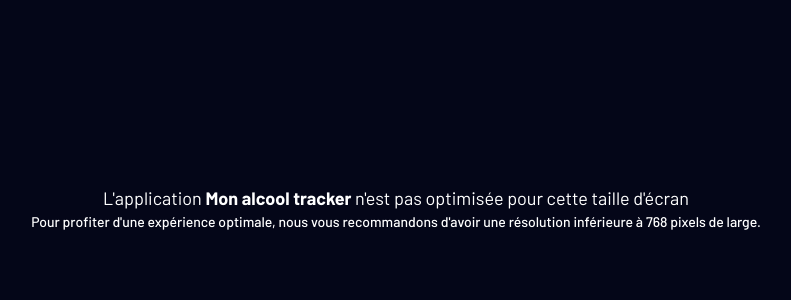
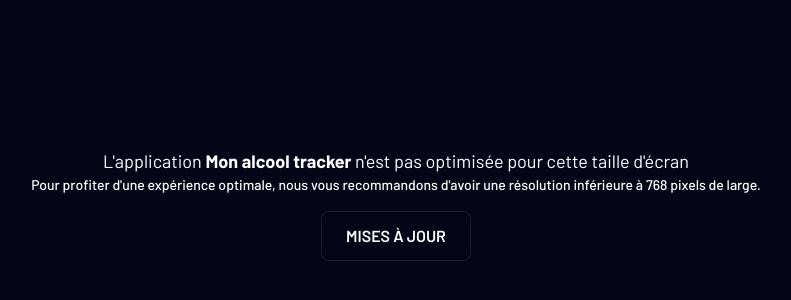
Before and after one commit to lucasboucher/alcool-tracker, a React (Create React App) app: page / in a window 1280 px wide. Shown: the part 256-556 px from the top of the page, without its empty margins (244-1035 px from the left). Built offline with nearby package versions, Linux system fonts and the light colour scheme; some icons are missing.

Commit message:
UPDATE: scroll restoration

```diff
--- a/src/App.js
+++ b/src/App.js
@@ -1,4 +1,5 @@
 import { useEffect, useState } from 'react';
+import { ScrollRestoration } from 'react-router-dom';
 
 import UseLevel from './sections/UseLevel';
 import Glasses from './sections/Glasses';
@@ -114,6 +115,7 @@ function App() {
         />
       </div>
       <ScreenTooWide />
+      <ScrollRestoration />
     </main>
   );
 }
--- a/src/sections/Changelog/index.jsx
+++ b/src/sections/Changelog/index.jsx
@@ -1,4 +1,4 @@
-import { Link } from 'react-router-dom';
+import { Link, ScrollRestoration } from 'react-router-dom';
 
 import { ArrowLeftCircle as ArrowLeftCircleIcon } from 'iconoir-react';
 
@@ -15,7 +15,7 @@ function Changelog() {
           <div className="ml-1 h-2 w-2 rounded-sm bg-main"></div>
         </div>
         <ul className="mb-4 list-disc pl-5">
-          <li>Changelog 👋</li>
+          <li>Page "Mises à jour" 👋</li>
           <li className="opacity-50">Animations (modales et autres)</li>
           <li className="opacity-50">Édition de ses verres</li>
           <li className="opacity-50">Suppression automatique de ses verres</li>
@@ -47,6 +47,7 @@ function Changelog() {
         <ArrowLeftCircleIcon className="mr-1" />
         Revenir à l'accueil
       </Link>
+      <ScrollRestoration />
     </>
   );
 }
--- a/src/sections/ScreenTooWide/index.jsx
+++ b/src/sections/ScreenTooWide/index.jsx
@@ -1,3 +1,5 @@
+import { Link } from 'react-router-dom';
+
 import { GlassEmpty as GlassEmptyIcon } from 'iconoir-react';
 
 function ScreenTooWide() {
@@ -8,10 +10,16 @@ function ScreenTooWide() {
         L'application <span className="font-bold">Mon alcool tracker</span> n'est pas optimisée pour
         cette taille d'écran
       </p>
-      <p className="text-sm font-medium">
+      <p className="mb-4 text-sm font-medium">
         Pour profiter d'une expérience optimale, nous vous recommandons d'avoir une résolution
         inférieure à 768 pixels de large.
       </p>
+      <Link
+        to="/changelog"
+        className="mb-2 flex items-center justify-center rounded-lg border border-dark-3 px-6 py-3 text-center font-semibold uppercase transition-colors active:bg-dark-2"
+      >
+        Mises à jour
+      </Link>
     </div>
   );
 }
```
